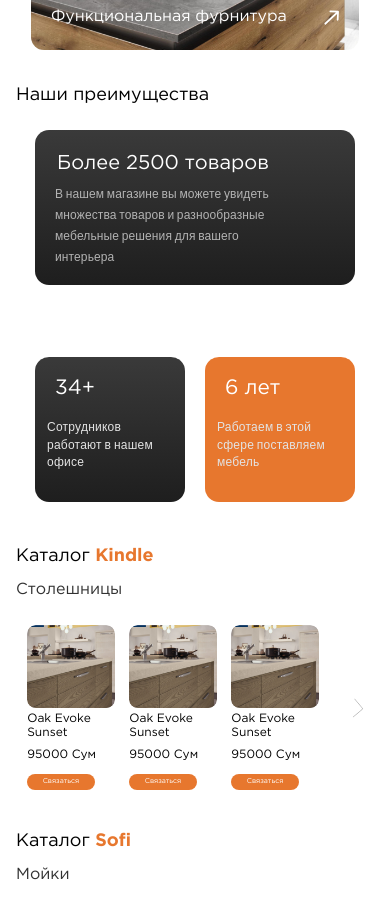
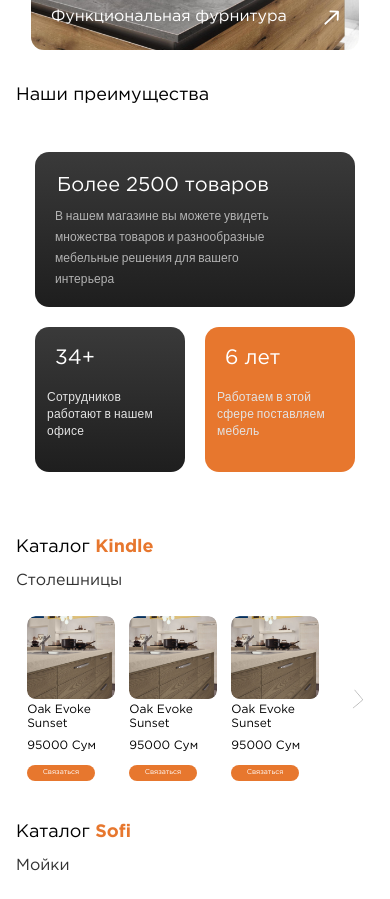
Before and after one commit to akbaralievv/decorProfi, a React (Vite) app: page / in a window 390 px wide. Shown: the part 1420-2319 px from the top of the page. Built offline with nearby package versions, Linux system fonts and the light colour scheme; the HTML template or start-up script is replaced by a standard one.

Commit message:
fix: change cards

```diff
--- a/src/css/app.css
+++ b/src/css/app.css
@@ -472,6 +472,10 @@ h2 {
   font-size: 12px;
   line-height: 18.84px;
 }
+.header .inner .menu-options .nav ul .active {
+  border-bottom: 1px solid #E7772E;
+  padding-bottom: 3px;
+}
 @media (max-width: 470px) {
   .header .inner .nav.navOptions {
     display: block !important;
@@ -1217,12 +1221,12 @@ h2 {
   .advantages .inner .cards {
     -ms-flex-pack: distribute;
         justify-content: space-around;
-    height: 372px;
+    height: 363px;
   }
 }
 @media (max-width: 575px) and (min-width: 521px) {
   .advantages .inner .cards {
-    height: 340px;
+    height: 323px;
   }
 }
 .advantages .inner .cards .title {
@@ -1255,7 +1259,7 @@ h2 {
 }
 @media (max-width: 790px) {
   .advantages .inner .cards .title {
-    width: 385px;
+    width: 350px;
     gap: 20px;
   }
 }
@@ -1273,7 +1277,10 @@ h2 {
 @media (max-width: 470px) {
   .advantages .inner .cards .title {
     max-width: 328px;
-    gap: 28px;
+    gap: 20px;
+    -webkit-box-pack: center;
+        -ms-flex-pack: center;
+            justify-content: center;
   }
 }
 .advantages .inner .cards .title .card {
@@ -1303,12 +1310,13 @@ h2 {
   .advantages .inner .cards .title .card {
     padding: 22px 26px 30px;
     height: 182px;
-    border-radius: 25.057px;
+    border-radius: 20.057px;
   }
 }
 @media (max-width: 575px) and (min-width: 521px) {
   .advantages .inner .cards .title .card {
     padding: 20px 20px 15px;
+    border-radius: 17px;
   }
 }
 @media (max-width: 470px) {
@@ -1440,13 +1448,13 @@ h2 {
 @media (max-width: 920px) {
   .advantages .inner .cards .title .small-cards .card-small {
     padding: 30px 19px;
+    border-radius: 20px;
   }
 }
 @media (max-width: 870px) {
   .advantages .inner .cards .title .small-cards .card-small {
     width: 180px;
     height: 180px;
-    border-radius: 24px;
   }
 }
 @media (max-width: 790px) {
@@ -1454,7 +1462,11 @@ h2 {
     width: 170.835px;
     height: 160.982px;
     padding: 26px 14px 60px;
-    border-radius: 25.057px;
+  }
+}
+@media (max-width: 660px) {
+  .advantages .inner .cards .title .small-cards .card-small {
+    height: 155px;
   }
 }
 @media (max-width: 660px) {
@@ -1465,7 +1477,7 @@ h2 {
 @media (max-width: 575px) and (min-width: 521px) {
   .advantages .inner .cards .title .small-cards .card-small {
     width: 125px;
-    height: 150px;
+    height: 135px;
     border-radius: 17px;
   }
 }
@@ -1870,15 +1882,24 @@ h2 {
 .list-catalogs .inner .wrapper-slider .card .content .img {
   width: 100%;
   overflow: hidden;
-  border-radius: 17.41px;
-}
-@media (max-width: 450px) {
+  border-radius: 30.41px;
+}
+@media (max-width: 1060px) {
   .list-catalogs .inner .wrapper-slider .card .content .img {
-    border-radius: 15px;
-    border-radius: 12.41px;
-  }
-}
-@media (max-width: 400px) {
+    border-radius: 25.41px;
+  }
+}
+@media (max-width: 860px) {
+  .list-catalogs .inner .wrapper-slider .card .content .img {
+    border-radius: 17px;
+  }
+}
+@media (max-width: 565px) {
+  .list-catalogs .inner .wrapper-slider .card .content .img {
+    border-radius: 14px;
+  }
+}
+@media (max-width: 510px) {
   .list-catalogs .inner .wrapper-slider .card .content .img {
     border-radius: 10px;
   }
@@ -2965,3 +2986,8 @@ h2 {
     border: 1px solid #717171;
   }
 }
+@media (max-width: 470px) {
+  .about .inner .title .description hr {
+    border: 0.8px solid #717171;
+  }
+}
--- a/src/sass/components/_about.sass
+++ b/src/sass/components/_about.sass
@@ -135,3 +135,5 @@
                     height: auto
                     @media (max-width: 790px)
                         border: 1px solid #717171
+                    @media (max-width: 470px)
+                        border: 0.8px solid #717171
--- a/src/sass/components/_advantages.sass
+++ b/src/sass/components/_advantages.sass
@@ -30,9 +30,9 @@
                 height: 400px
             @media (max-width: 790px)
                 justify-content: space-around
-                height: 372px
+                height: 363px
             @media (max-width:575px) and (min-width: 521px)
-                height: 340px
+                height: 323px
             .title
                 display: flex
                 flex-direction: column
@@ -45,7 +45,7 @@
                 @media (max-width: 870px)
                     width: 390px
                 @media (max-width: 790px)
-                    width: 385px
+                    width: 350px
                     gap: 20px
                 @media (max-width: 660px)
                     width: 320px
@@ -54,7 +54,8 @@
                     gap: 10px
                 @media (max-width: 470px)
                     max-width: 328px
-                    gap: 28px
+                    gap: 20px
+                    justify-content: center
                 .card
                     border-radius: 30px
                     background: linear-gradient(180deg, #FBFBFB -698.33%, #DDD -588.76%, #1E1E1E 100%)
@@ -70,9 +71,10 @@
                     @media (max-width: 790px)
                         padding: 22px 26px 30px
                         height: 182px
-                        border-radius: 25.057px
+                        border-radius: 20.057px
                     @media (max-width:575px) and (min-width: 521px)
                         padding: 20px 20px 15px
+                        border-radius: 17px
                     @media (max-width: 470px)
                         padding: 20px 20px
                         height: 155px
@@ -150,21 +152,22 @@
                             height: 200px
                         @media (max-width: 920px)
                             padding: 30px 19px
+                            border-radius: 20px
                         @media (max-width: 870px)
                             width: 180px
                             height: 180px
-                            border-radius: 24px
                         @media (max-width: 790px)
                             width: 170.835px
                             height: 160.982px
                             padding: 26px 14px 60px
-                            border-radius: 25.057px
+                        @media (max-width: 660px)
+                            height: 155px
                         @media (max-width: 660px)
                             width: 150px
 
                         @media (max-width:575px) and (min-width: 521px)
                             width: 125px
-                            height: 150px
+                            height: 135px
                             border-radius: 17px
                         @media (max-width: 470px)
                             height: 145px
--- a/src/sass/components/_header.sass
+++ b/src/sass/components/_header.sass
@@ -210,6 +210,9 @@
                         color: #FFF
                         font-size: 12px
                         line-height: 18.84px
+                    .active
+                        border-bottom: 1px solid #E7772E
+                        padding-bottom: 3px
         .nav.navOptions
             @media (max-width: 470px)
                 display: block !important
```
Also changed, not shown: src/sass/components/_listCatalogs.sass (+8 -5 lines).
